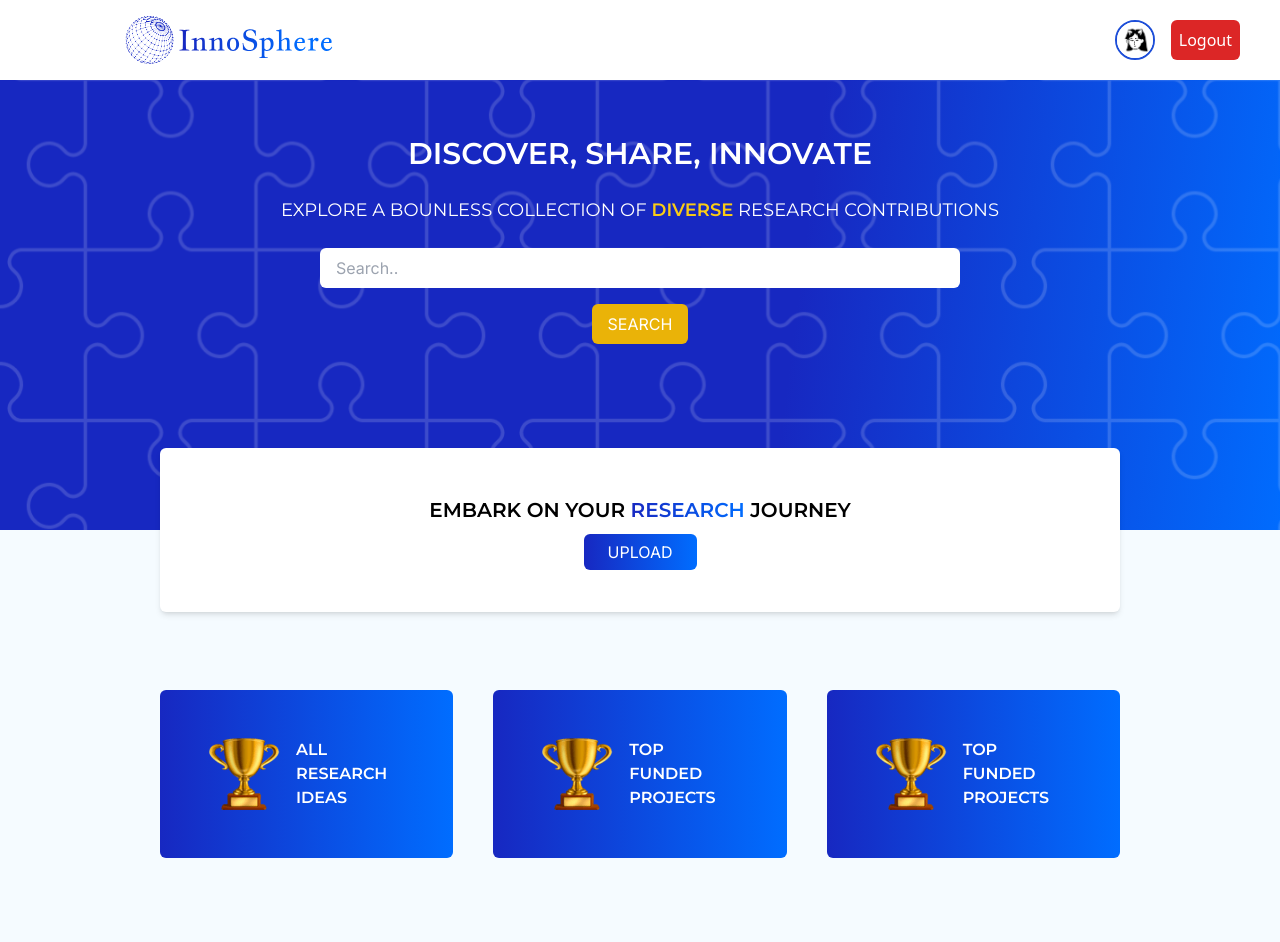
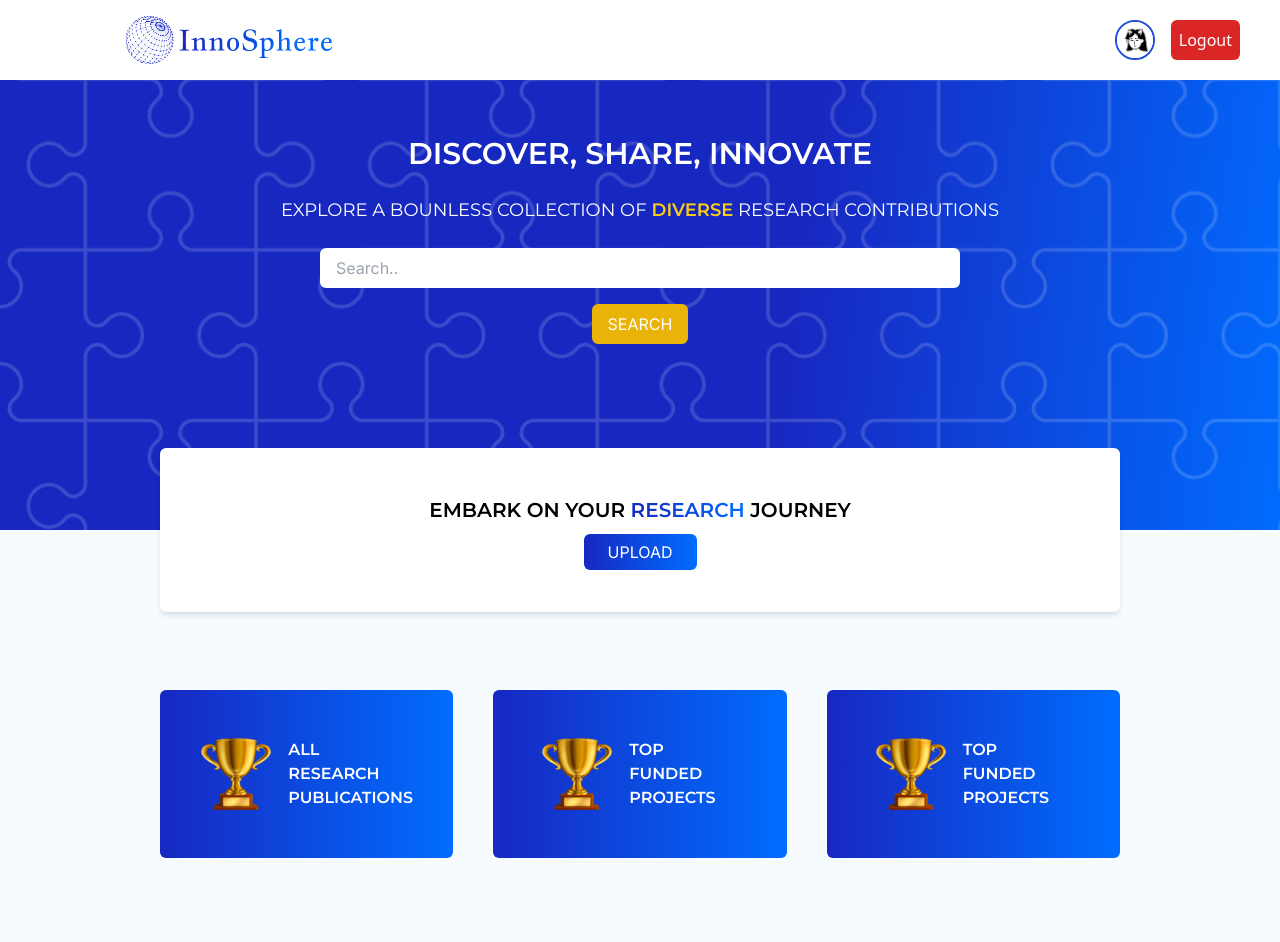
Before and after one commit to ShreyaS-2321/Research-Publication-Website, a React (Vite) app: page /Home in a window 1280 px wide. Shown: the top 942 px of the page. Built offline with nearby package versions, Linux system fonts and the light colour scheme.

Commit message:
Update Home.jsx

```diff
--- a/src/components/Home.jsx
+++ b/src/components/Home.jsx
@@ -92,7 +92,7 @@ const Home = () => {
           <Link to={"/Allresearch"} className="w-[350px] h-auto p-12 bg-[linear-gradient(to_right,_rgba(23,_40,_193,_1),_rgba(0,_109,_255,_1))] rounded-md flex items-center justify-center gap-4 cursor-pointer hover:scale-105 transition duration-500 ease-out">
             <img src={trophy} alt="" />
             <h1 className="text-white font-montserrat font-semibold">
-              ALL RESEARCH IDEAS
+              ALL RESEARCH PUBLICATIONS
             </h1>
           </Link>
           <div className="w-[350px] h-auto p-12 bg-[linear-gradient(to_right,_rgba(23,_40,_193,_1),_rgba(0,_109,_255,_1))] rounded-md flex items-center justify-center gap-4 cursor-pointer hover:scale-105 transition duration-500 ease-out">
```
